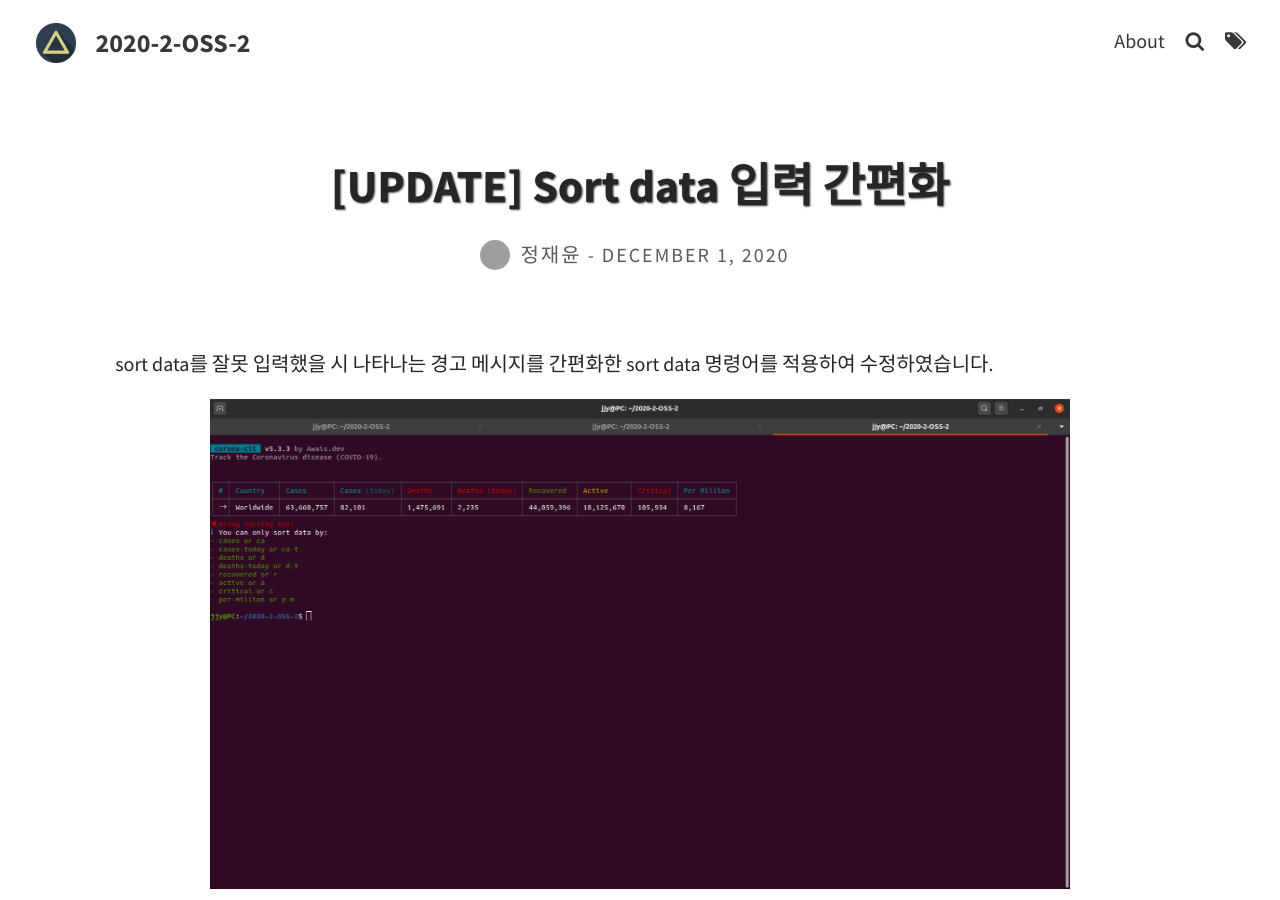
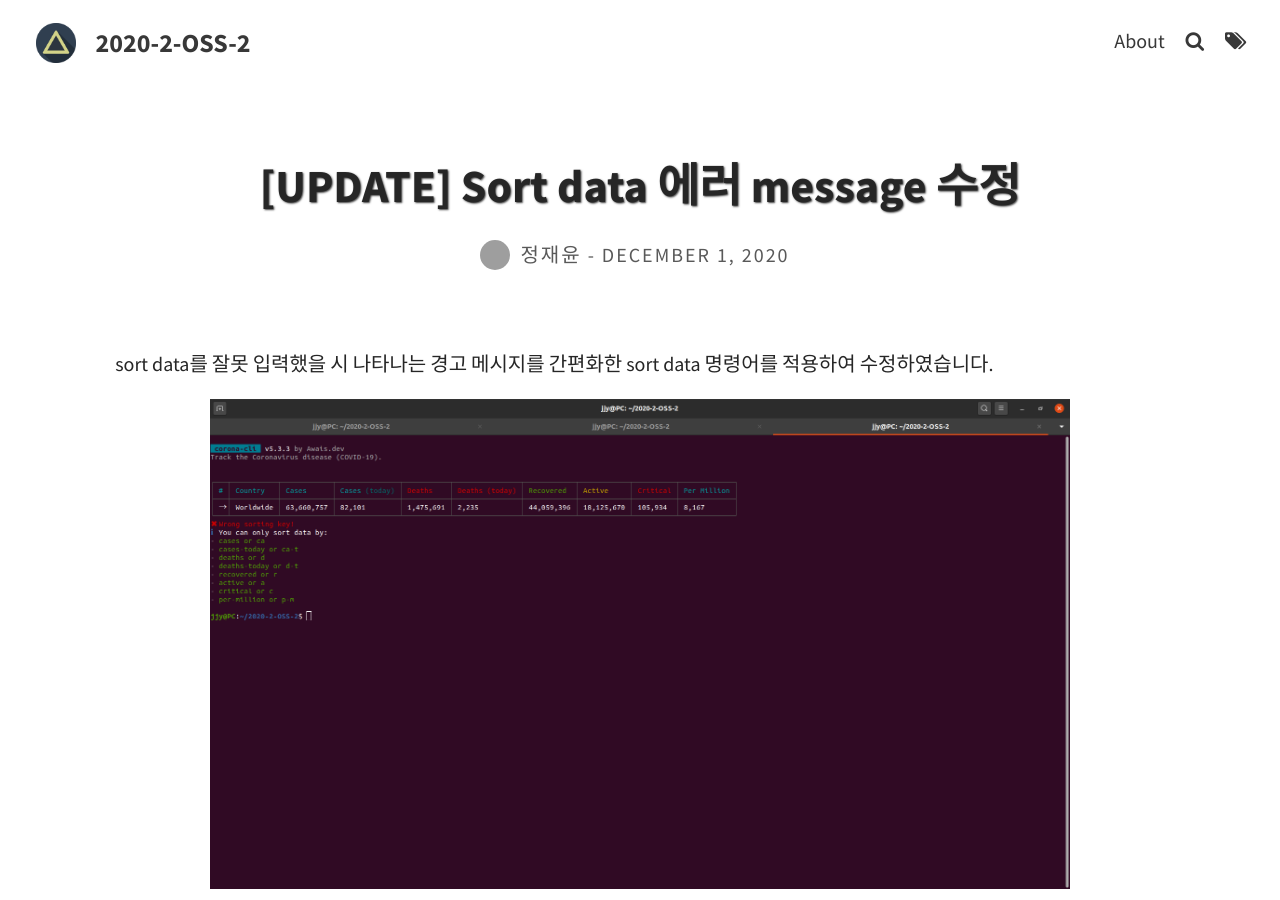
Before and after one commit to 20-2-SKKU-OSS/2020-2-OSS-2, a Jekyll site: the page built from _posts/2020-12-01-[UPDATE]-Sort data-에러메시지-수정.md, in a window 1280 px wide and 900 px high. Built offline with Jekyll 4.4.1, drawn with Linux system fonts in a browser that asks for light colours; grey boxes are pictures that could not be loaded.

Commit message:
Update 2020-12-01-[UPDATE]-Sort data-에러메시지-수정.md

```diff
--- a/_posts/2020-12-01-[UPDATE]-Sort data-에러메시지-수정.md
+++ b/_posts/2020-12-01-[UPDATE]-Sort data-에러메시지-수정.md
@@ -1,6 +1,6 @@
 ---
 layout: post
-title: "[UPDATE] Sort data 입력 간편화"
+title: "[UPDATE] Sort data 에러 message 수정"
 tags: [corona-cli, Archive, UPDATE]
 excerpt_separator: <!--more-->
 author: jjy
```
